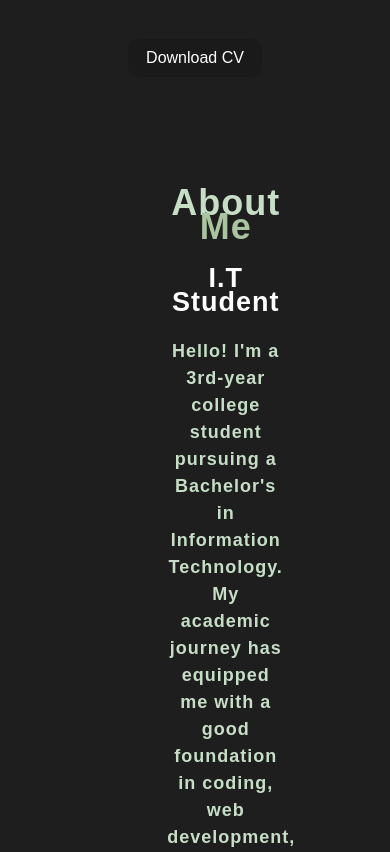
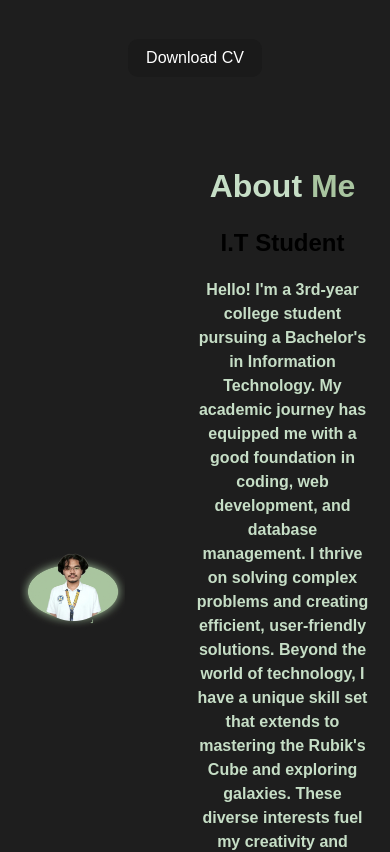
Before and after one commit to Catzuna/Portfolio-, a plain HTML site: page index.html in a window 390 px wide. Shown: the part 1120-1972 px from the top of the page. Drawn offline with nearby package versions, Linux system fonts and the light colour scheme.

Commit message:
style.css

```diff
--- a/style.css
+++ b/style.css
@@ -144,37 +144,17 @@ span {
 
 .about-me {
     display: flex;
-    max-width: 60%;
-    margin-left: auto;
-    margin-right: 7%;
-    color: #FFFFFF;
-    font-size: 18px;
-    letter-spacing: 1px;
-    line-height: 24px;
-    font-family: sans-serif;
+    justify-content: space-between;
+    align-items: center;
+    padding: 20px;
 }
 
-@media screen and (max-width: 768px) {
-    .about-me {
-        flex-direction: column-reverse;
-        align-items: center;
-        text-align: center;
-    }
-
-    .photo-about {
-        max-width: 80%;
-        margin-right: auto;
-        margin-left: auto;
-    }
-
-    .text {
-        max-width: 100%;
-        margin-top: 20px;
-    }
+.text {
+    width: 50%;
 }
 
 .photo-about {
-    max-width: 30%;
+    width: 30%;
     margin-right: 5%;
 }
 
@@ -294,19 +274,8 @@ button:hover {
     z-index: 1000;
 }
 
-.about-me {
-    display: flex;
-    justify-content: space-between;
-    align-items: center;
-    padding: 20px;
-}
-
 .text {
-    width: 50%;
-}
-
-.photo-about {
-    width: 40%; /
+    max-width: 50%;
 }
 
 .text h1 {
```
